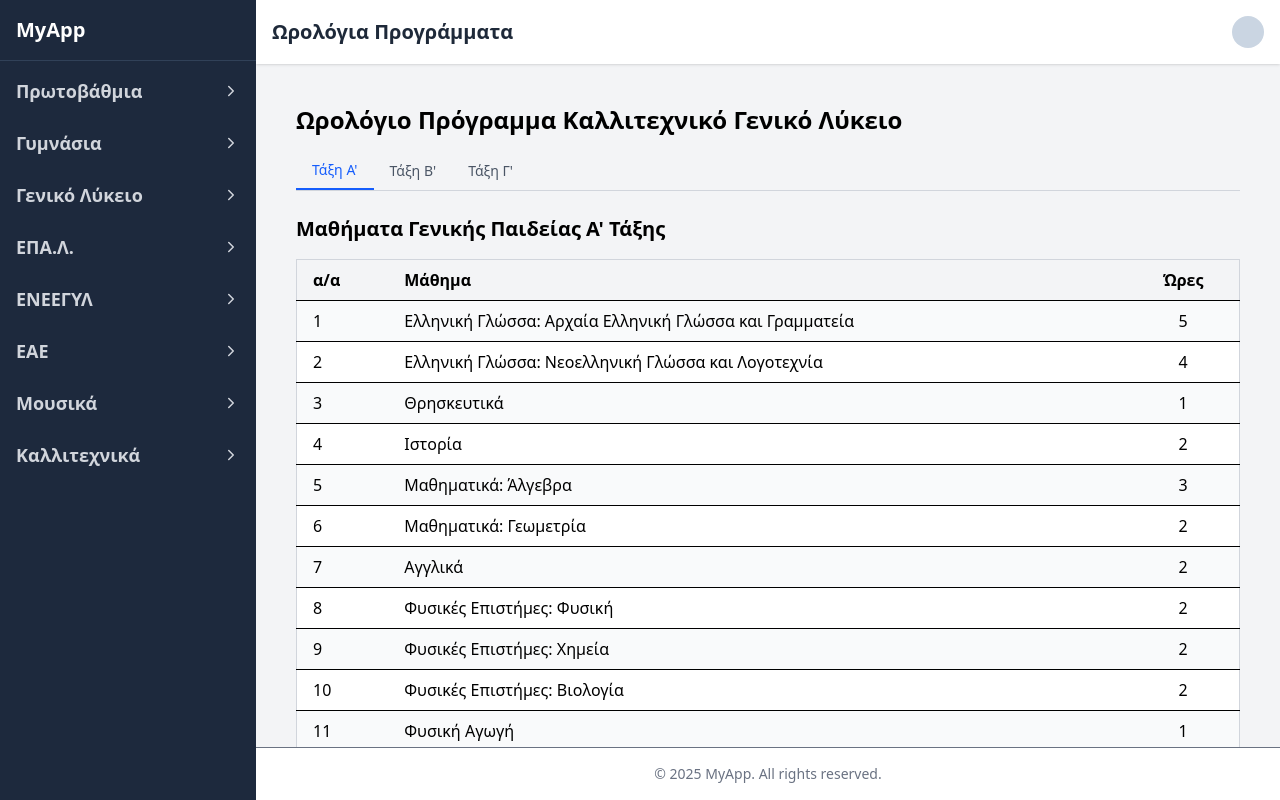
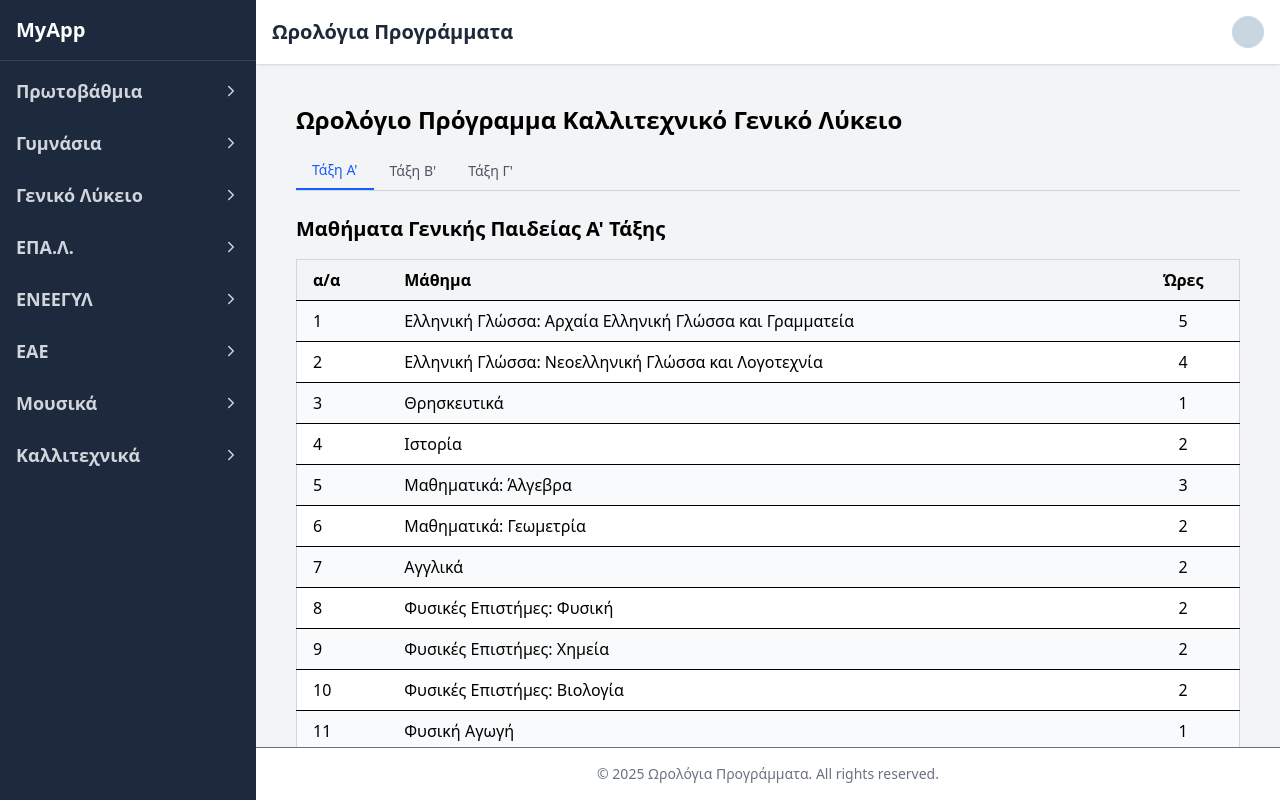
Before and after one commit to tbousiou/greek-schools-timetable, a React (Vite) app: page /greek-schools-timetable/lykeio-kallitexniko in a window 1280 px wide. Built offline with nearby package versions, Linux system fonts and the light colour scheme.

Commit message:
Footer dynamic date

```diff
--- a/src/components/Footer.jsx
+++ b/src/components/Footer.jsx
@@ -1,7 +1,9 @@
 function Footer() {
+  const currentYear = new Date().getFullYear();
+
   return (
     <footer className="bg-white p-4 text-center text-gray-500 text-sm border-t">
-      <p>© 2025 MyApp. All rights reserved.</p>
+      <p>© {currentYear} Ωρολόγια Προγράμματα. All rights reserved.</p>
     </footer>
   )
 }
```
